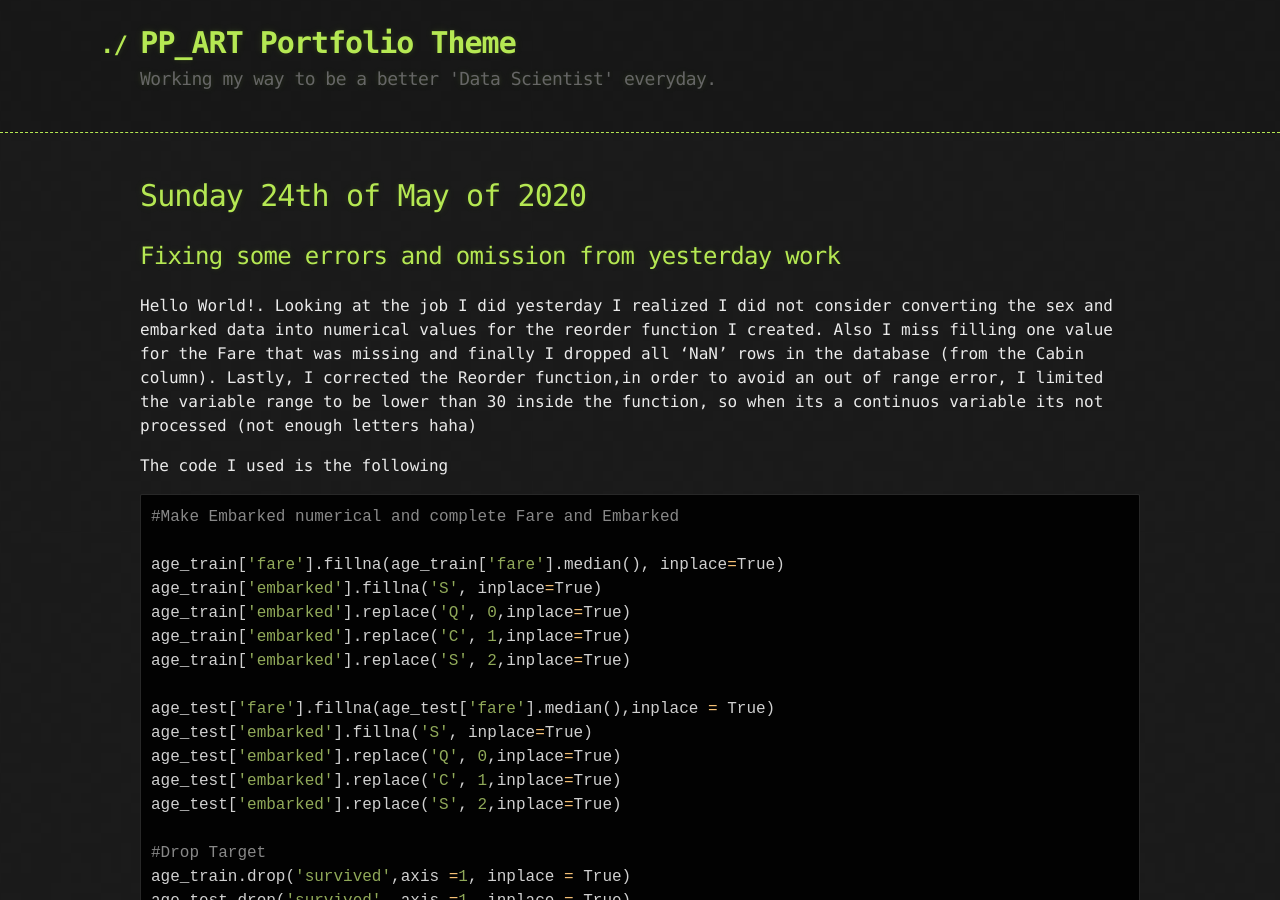
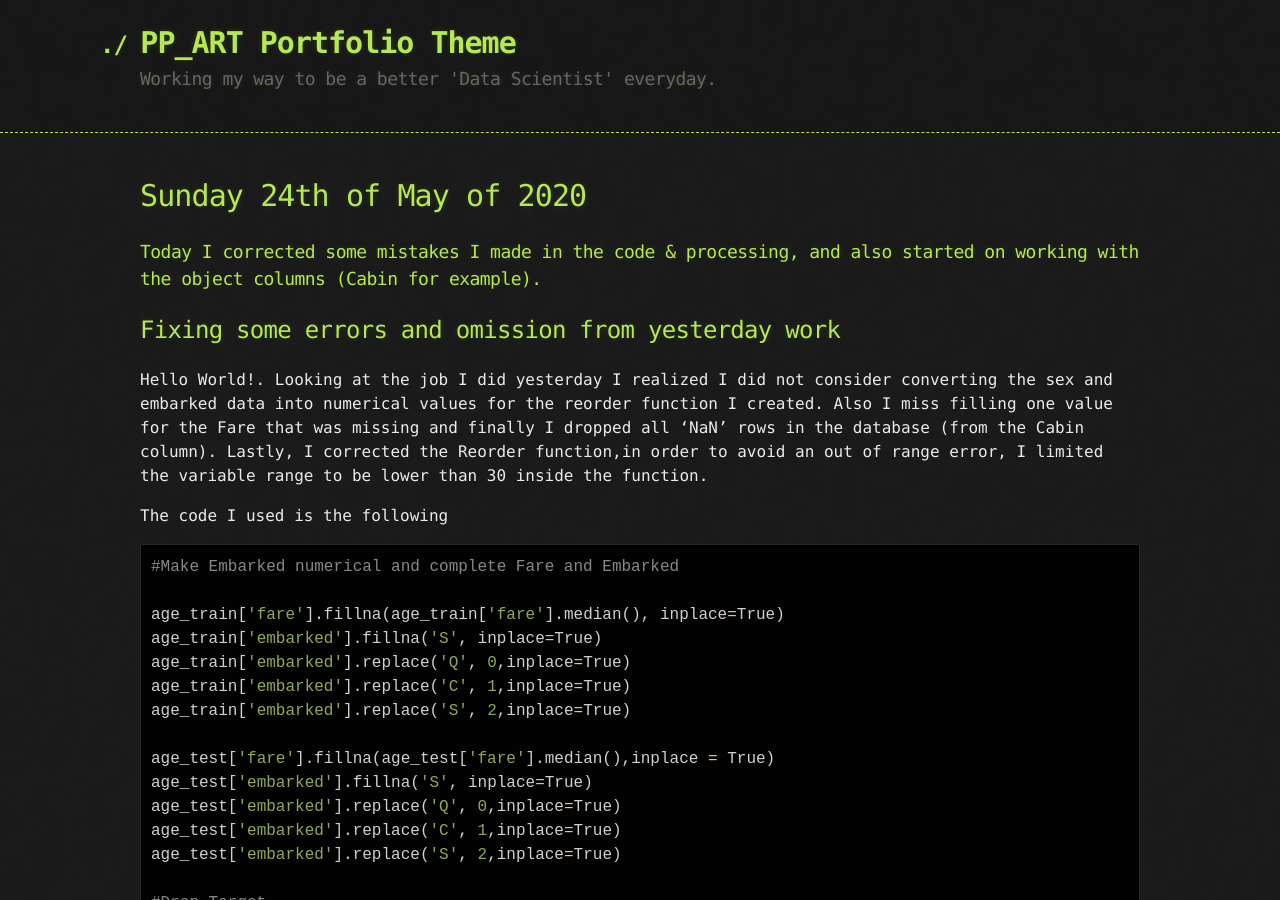
Before and after one commit to PaulB86UK/PP_ART, a Jekyll site: the page built from docs/2020/24_5.md, in a window 1280 px wide and 900 px high. Built offline with Jekyll 4.4.1, drawn with Linux system fonts in a browser that asks for light colours; our own code applies the rules of GitHub Pages for plain Markdown files; some of the changed text lies outside the part shown.

Commit message:
Update 24_5.md

````diff
--- a/docs/2020/24_5.md
+++ b/docs/2020/24_5.md
@@ -4,9 +4,11 @@
 ---
 # Sunday 24th of May of 2020
 
+### Today I corrected some mistakes I made in the code & processing, and also started on working with the object columns (Cabin for example).
+
 ## Fixing some errors and omission from yesterday work
 
-Hello World!. Looking at the job I did yesterday I realized I did not consider converting the sex and embarked data into numerical values for the reorder function I created. Also I miss filling one value for the Fare that was missing and finally I dropped all 'NaN' rows in the database (from the Cabin column). Lastly, I corrected the Reorder function,in order to avoid an out of range error, I limited the variable range to be lower than 30 inside the function, so when its a continuos variable its not processed (not enough letters haha)
+Hello World!. Looking at the job I did yesterday I realized I did not consider converting the sex and embarked data into numerical values for the reorder function I created. Also I miss filling one value for the Fare that was missing and finally I dropped all 'NaN' rows in the database (from the Cabin column). Lastly, I corrected the Reorder function,in order to avoid an out of range error, I limited the variable range to be lower than 30 inside the function.
 
 
 The code I used is the following
@@ -80,3 +82,9 @@
 Name: 0, dtype: float64
 ```
 Which is the 2nd most important feature related to age, **so its an important addition to help building the model**.
+
+Finally to show the functionality of the reorder function from yesterday, this is how the new feature looks before and after the transformation.
+
+![Before](https://github.com/PaulB86UK/EDA_PP/blob/master/2020/May-June/c_n.png)
+
+![After](https://github.com/PaulB86UK/EDA_PP/blob/master/2020/May-June/cn_after.png)
````
